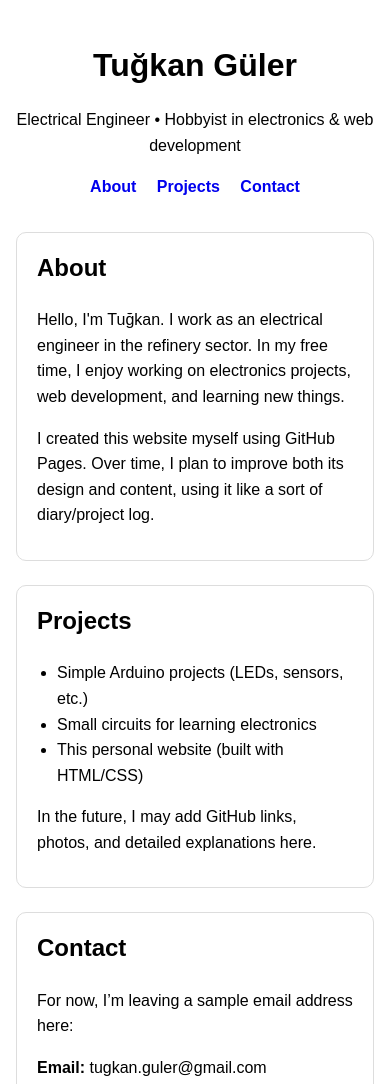
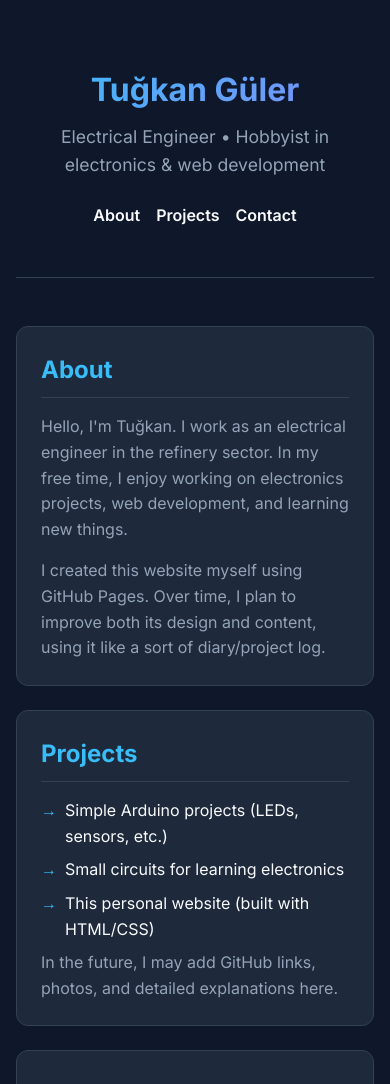
Before and after one commit to ATugkan/my-first-site, a plain HTML site: page index.html in a window 390 px wide. Shown: the top 1084 px of the page. Drawn offline with Linux system fonts and the light colour scheme.

Commit message:
Modernize website design with dark theme and responsive layout

```diff
--- a/index.html
+++ b/index.html
@@ -1,22 +1,31 @@
 <!DOCTYPE html>
 <html lang="en">
+
 <head>
   <meta charset="UTF-8" />
   <title>Tuğkan Güler | Personal Website</title>
+  <link rel="preconnect" href="https://fonts.googleapis.com">
+  <link rel="preconnect" href="https://fonts.gstatic.com" crossorigin>
+  <link href="https://fonts.googleapis.com/css2?family=Inter:wght@400;600;700&display=swap" rel="stylesheet">
   <link rel="stylesheet" href="style.css" />
 </head>
+
 <body>
-  <header>
+  <div class="layout-container">
+    <header class="site-header">
+      <div class="header-content">
         <h1>Tuğkan Güler</h1>
-    <p>Electrical Engineer • Hobbyist in electronics & web development</p>
-    <nav>
+        <p class="subtitle">Electrical Engineer • Hobbyist in electronics & web development</p>
+      </div>
+      <nav class="site-nav">
         <a href="#about">About</a>
         <a href="#projects">Projects</a>
         <a href="#contact">Contact</a>
       </nav>
     </header>
 
-  <section id="about" class="section">
+    <main>
+      <section id="about" class="card fade-in">
         <h2>About</h2>
         <p>
           Hello, I'm Tuğkan. I work as an electrical engineer in the refinery sector.
@@ -30,38 +39,41 @@
         </p>
       </section>
 
-  <section id="projects" class="section">
+      <section id="projects" class="card fade-in">
         <h2>Projects</h2>
-    <ul>
+        <ul class="project-list">
           <li>Simple Arduino projects (LEDs, sensors, etc.)</li>
           <li>Small circuits for learning electronics</li>
           <li>This personal website (built with HTML/CSS)</li>
         </ul>
-    <p>
+        <p class="project-note">
           In the future, I may add GitHub links, photos, and detailed explanations here.
         </p>
       </section>
 
-  <section id="contact" class="section">
+      <section id="contact" class="card fade-in">
         <h2>Contact</h2>
         <p>
           For now, I’m leaving a sample email address here:
         </p>
-    <p>
-      <strong>Email:</strong> tugkan.guler@gmail.com
+        <p class="email-container">
+          <strong>Email:</strong> <a href="mailto:tugkan.guler@gmail.com">tugkan.guler@gmail.com</a>
         </p>
         <p>
           You can also add links to LinkedIn, GitHub, Instagram, etc.
         </p>
       </section>
+    </main>
 
-  <footer>
+    <footer class="site-footer">
       © <span id="year"></span> Tuğkan Güler
     </footer>
+  </div>
 
   <script>
     // Automatically display the current year
     document.getElementById("year").textContent = new Date().getFullYear();
   </script>
 </body>
+
 </html>
--- a/style.css
+++ b/style.css
@@ -1,52 +1,227 @@
+:root {
+  /* Colors */
+  --bg-color: #0f172a;
+  --card-bg: #1e293b;
+  --text-primary: #f8fafc;
+  --text-secondary: #94a3b8;
+  --accent-color: #38bdf8;
+  --accent-hover: #0ea5e9;
+  --border-color: #334155;
+
+  /* Spacing */
+  --spacing-sm: 8px;
+  --spacing-md: 16px;
+  --spacing-lg: 24px;
+  --spacing-xl: 48px;
+
+  /* Typography */
+  --font-family: 'Inter', sans-serif;
+}
+
 * {
   box-sizing: border-box;
+  margin: 0;
+  padding: 0;
 }
 
 body {
-  font-family: Arial, sans-serif;
-  max-width: 900px;
-  margin: 40px auto;
-  padding: 0 16px 40px;
+  font-family: var(--font-family);
+  background-color: var(--bg-color);
+  color: var(--text-primary);
   line-height: 1.6;
+  min-height: 100vh;
+  display: flex;
+  flex-direction: column;
 }
 
-header {
-  text-align: center;
-  margin-bottom: 32px;
+/* Layout */
+.layout-container {
+  max-width: 800px;
+  margin: 0 auto;
+  padding: var(--spacing-lg);
+  width: 100%;
 }
 
-nav a {
-  margin: 0 8px;
-  text-decoration: none;
-  font-weight: bold;
+/* Header */
+.site-header {
+  margin-bottom: var(--spacing-xl);
+  text-align: center;
+  padding: var(--spacing-xl) 0;
+  border-bottom: 1px solid var(--border-color);
 }
 
-nav a:hover {
+h1 {
+  font-size: 2.5rem;
+  font-weight: 700;
+  background: linear-gradient(135deg, var(--accent-color), #818cf8);
+  background-clip: text;
+  -webkit-background-clip: text;
+  -webkit-text-fill-color: transparent;
+  margin-bottom: var(--spacing-sm);
+}
+
+.subtitle {
+  color: var(--text-secondary);
+  font-size: 1.1rem;
+}
+
+/* Navigation */
+.site-nav {
+  margin-top: var(--spacing-lg);
+  display: flex;
+  justify-content: center;
+  gap: var(--spacing-lg);
+}
+
+.site-nav a {
+  color: var(--text-primary);
+  text-decoration: none;
+  font-weight: 600;
+  position: relative;
+  transition: color 0.2s ease;
+}
+
+.site-nav a:hover {
+  color: var(--accent-color);
+}
+
+.site-nav a::after {
+  content: '';
+  position: absolute;
+  width: 100%;
+  height: 2px;
+  background-color: var(--accent-color);
+  bottom: -4px;
+  left: 0;
+  transform: scaleX(0);
+  transition: transform 0.2s ease;
+}
+
+.site-nav a:hover::after {
+  transform: scaleX(1);
+}
+
+/* Main Content */
+main {
+  display: flex;
+  flex-direction: column;
+  gap: var(--spacing-lg);
+}
+
+.card {
+  background-color: var(--card-bg);
+  border: 1px solid var(--border-color);
+  border-radius: 12px;
+  padding: var(--spacing-lg);
+  transition: transform 0.2s ease, box-shadow 0.2s ease;
+}
+
+.card:hover {
+  transform: translateY(-2px);
+  box-shadow: 0 4px 20px rgba(0, 0, 0, 0.2);
+  border-color: var(--accent-color);
+}
+
+h2 {
+  color: var(--accent-color);
+  font-size: 1.5rem;
+  margin-bottom: var(--spacing-md);
+  border-bottom: 1px solid var(--border-color);
+  padding-bottom: var(--spacing-sm);
+}
+
+p {
+  color: var(--text-secondary);
+  margin-bottom: var(--spacing-md);
+}
+
+p:last-child {
+  margin-bottom: 0;
+}
+
+/* Lists */
+.project-list {
+  list-style: none;
+  padding-left: 0;
+}
+
+.project-list li {
+  position: relative;
+  padding-left: var(--spacing-lg);
+  margin-bottom: var(--spacing-sm);
+  color: var(--text-primary);
+}
+
+.project-list li::before {
+  content: '→';
+  color: var(--accent-color);
+  position: absolute;
+  left: 0;
+}
+
+/* Links */
+a {
+  color: var(--accent-color);
+  text-decoration: none;
+  transition: color 0.2s;
+}
+
+a:hover {
+  color: var(--accent-hover);
   text-decoration: underline;
 }
 
-.section {
-  border: 1px solid #ddd;
-  border-radius: 10px;
-  padding: 16px 20px;
-  margin-top: 24px;
+/* Footer */
+.site-footer {
+  margin-top: auto;
+  padding-top: var(--spacing-xl);
+  padding-bottom: var(--spacing-lg);
+  text-align: center;
+  color: var(--text-secondary);
+  font-size: 0.9rem;
 }
 
-h1 {
-  margin-bottom: 8px;
+/* Animation */
+@keyframes fadeIn {
+  from {
+    opacity: 0;
+    transform: translateY(10px);
+  }
+
+  to {
+    opacity: 1;
+    transform: translateY(0);
+  }
 }
 
-h2 {
-  margin-top: 0;
+.fade-in {
+  animation: fadeIn 0.5s ease-out forwards;
 }
 
-ul {
-  padding-left: 20px;
+.card:nth-child(1) {
+  animation-delay: 0.1s;
 }
 
-footer {
-  margin-top: 32px;
-  text-align: center;
-  font-size: 0.9rem;
-  color: #666;
+.card:nth-child(2) {
+  animation-delay: 0.2s;
 }
+
+.card:nth-child(3) {
+  animation-delay: 0.3s;
+}
+
+/* Responsive */
+@media (max-width: 600px) {
+  .layout-container {
+    padding: var(--spacing-md);
+  }
+
+  h1 {
+    font-size: 2rem;
+  }
+
+  .site-nav {
+    flex-wrap: wrap;
+    gap: var(--spacing-md);
+  }
+}
```
Lines whose indentation alone changed are shown as unchanged.
